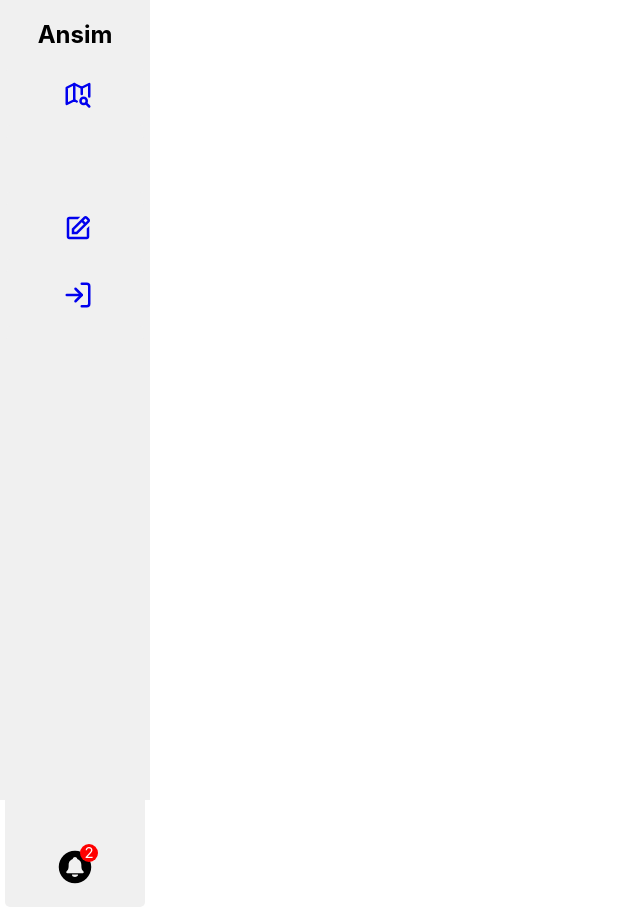
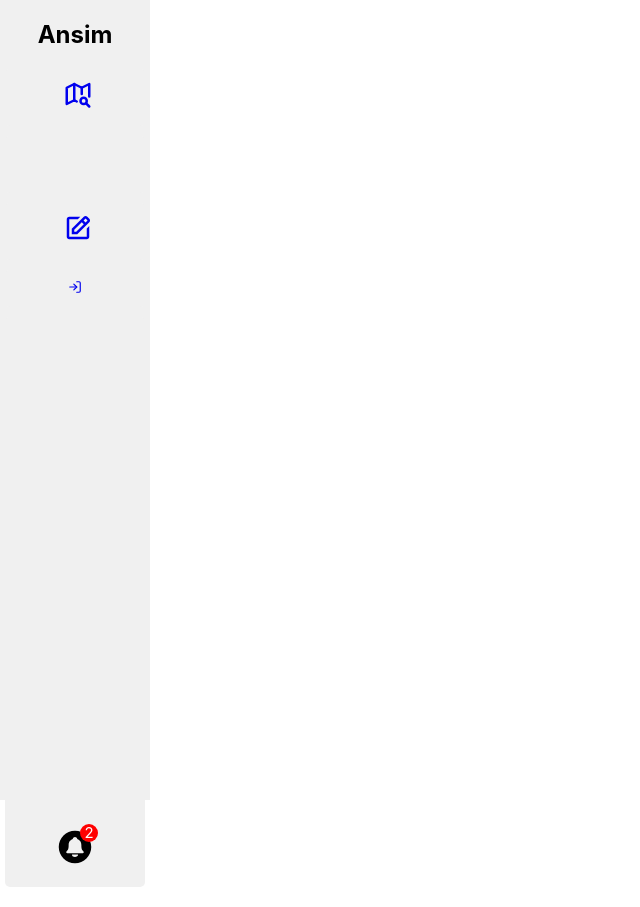
Before and after one commit to yeojuyeong/AnsimReact, a React (Create React App) app: page / in a window 1280 px wide. Shown: the whole page, without its empty margins (0-640 px from the left). Built offline with nearby package versions, Linux system fonts and the light colour scheme; some icons are missing.

Commit message:
영진 로그아웃 12/29

```diff
--- a/src/components/Nav.js
+++ b/src/components/Nav.js
@@ -6,13 +6,22 @@ import { TbMapSearch } from "react-icons/tb";
 import { PiMapPinLineBold } from "react-icons/pi";
 import { LiaUserFriendsSolid } from "react-icons/lia";
 import { BiEdit } from "react-icons/bi";
-import {FiLogIn, FiUser} from "react-icons/fi";
+import {FiLogIn, FiLogOut, FiUser} from "react-icons/fi";
 import getCookie from './GetCookie';
 import { IoNotificationsCircle } from "react-icons/io5";
 
 const Nav = () => {
 
-    const ifCookie = getCookie('userid');
+    const useridCookie = getCookie('userid');
+    const jwtCookie = getCookie('jwt');
+
+    const logout = () => {
+
+        document.cookie = 'userid=' + useridCookie  + ';path=/; max-age=0';
+        document.cookie = 'jwt=' + jwtCookie + ';path=/; max-age=0';
+        document.location.href="/guide";
+
+    }
 
     return (
 
@@ -35,15 +44,23 @@ const Nav = () => {
                     </Link>
                 </li>
 
-                {ifCookie &&
+                {useridCookie &&
                     <li className="mypage_icon">
                         <Link to="/mypage" style={{textDecoration: "none"}}>
                             <FiUser/>
                         </Link>
                     </li>
+
                 }
-                {!ifCookie &&
-                    <li className="mypage_icon">
+                {useridCookie &&
+                <li className="logout_icon">
+                    <Link onClick={logout} style={{textDecoration: "none"}}>
+                        <FiLogOut/>
+                    </Link>
+                </li>
+                }
+                {!useridCookie &&
+                    <li className="login_icon">
                         <Link to="/Login" style={{textDecoration: "none"}}>
                             <FiLogIn/>
                         </Link>
@@ -52,7 +69,7 @@ const Nav = () => {
                 }
                 <li className="notification_div">
                     <div className="notification_icon">
-                    <IoNotificationsCircle /> </div>
+                        <IoNotificationsCircle/></div>
                     <div className="counter">2</div>
                 </li>
             </ul>
--- a/src/page/LoginPage/LoginPage.js
+++ b/src/page/LoginPage/LoginPage.js
@@ -18,17 +18,26 @@ const LoginPage = () =>{
 
 
     const cookieManage = (accessToken, refreshToken, user_nm, role) => {
+
+        // 현재 시간에 24시간 후의 값을 더한 시간을 계산합니다.
+        const expirationTime = new Date(Date.now() + 24 * 60 * 60 * 1000);
+
+// 만료 시간을 GMT 문자열로 변환합니다.
+        const expiresGMT = expirationTime.toUTCString();
+
         //user_id 쿠키 등록
         // document.cookie = 'user_id=' + user_id + ';path=/; expires=Sun, 31 Dec 2023 23:59:59 GMT';
-        document.cookie = 'userid=' + user_id + ';path=/; max-age=3600';
+        // document.cookie = 'userid=' + user_id + 'path=/; expires=${expiresGMT};';
+        document.cookie = `userid=${user_id}; path=/; expires=${expiresGMT};`;
 
-        //password 쿠키 등록
-        // document.cookie = 'password=' + password + ';path=/; expires=Sun, 31 Dec 2023 23:59:59 GMT';
+
 
         //JWT 쿠키 등록
         // if(jwtRef.current.checked) {
         // document.cookie = 'accessToken=' + accessToken + ';path=/; expires=Sun, 31 Dec 2023 23:59:59 GMT';
-        document.cookie = 'accessToken=' + accessToken + ';path=/; max-age=3600';
+        // document.cookie = 'jwt=' + accessToken + ';path=/; max-age=3600';
+        document.cookie = `jwt=${accessToken}; path=/; expires=${expiresGMT};`;
+
         // document.cookie = 'refreshToken=' + refreshToken + ';path=/; expires=Sun, 31 Dec 2023 23:59:59 GMT';
         // document.cookie = 'refreshToken=' + refreshToken + ';path=/; max-age=18000';
         // } else {
@@ -37,9 +46,9 @@ const LoginPage = () =>{
         // }
 
         // document.cookie = 'userName=' + decodeURIComponent(userName) + ';path=/; expires=Sun, 31 Dec 2023 23:59:59 GMT';
-        document.cookie = 'username=' + decodeURIComponent(user_nm) + ';path=/; max-age=3600';
+        // document.cookie = 'username=' + decodeURIComponent(user_nm) + ';path=/; max-age=3600';
         // document.cookie = 'role=' + role + ';path=/; expires=Sun, 31 Dec 2023 23:59:59 GMT';
-        document.cookie = 'role=' + role + ';path=/; max-age=3600';
+        // document.cookie = 'role=' + role + ';path=/; max-age=3600';
     }
 
     //REST API 서버와의 비동기 통신으로 아이디/패스워드 검증
@@ -70,12 +79,13 @@ const LoginPage = () =>{
             .then((data) => {
                 console.log('서버 응답 데이터:', data);
                 console.log('jwt컨트롤러로 보낸다')
-                document.cookie = 'accessToken=' + data.accessToken + ';path=/; expires=Sun, 31 Dec 2023 23:59:59 GMT';
+                // document.cookie = 'accessToken=' + data.accessToken + ';path=/; expires=Sun, 31 Dec 2023 23:59:59 GMT';
                 if(data.message === 'JWT'){
                     console.log('컨트롤러에서 jwt 받았다')
                     console.log('user_nm: ' + decodeURIComponent(data.user_nm));
                     cookieManage(data.accessToken, data.refreshToken, data.user_nm, data.role);
-                    document.location.href='/guide/route';
+                    // cookieManage(data.accessToken);
+                    document.location.href='/guide';
                 } else if(data.message === 'ID_NOT_FOUND') {
                     setMessage('존재하지 않는 아이디입니다.');
                 } else if(data.message === 'PASSWORD_NOT_FOUND') {
--- a/src/page/MyPage/MyPage.js
+++ b/src/page/MyPage/MyPage.js
@@ -21,8 +21,8 @@ const MyPage = () => {
 
     },[userCookie]);
 
-    if (userCookie == null) {
-        <Link to="http://localhost:3000/Login" />
+    if (!userCookie) {
+        document.location.href='/guide';
     }
 
     return (
```
